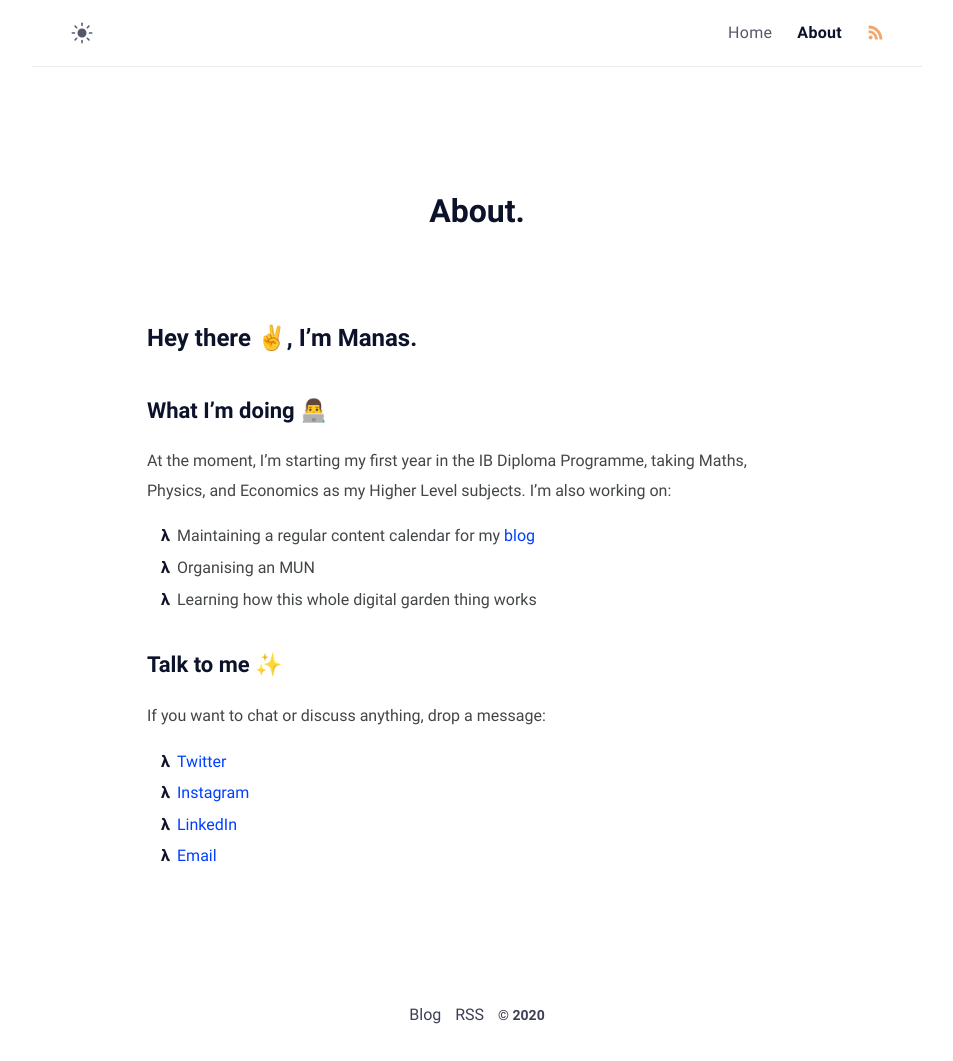
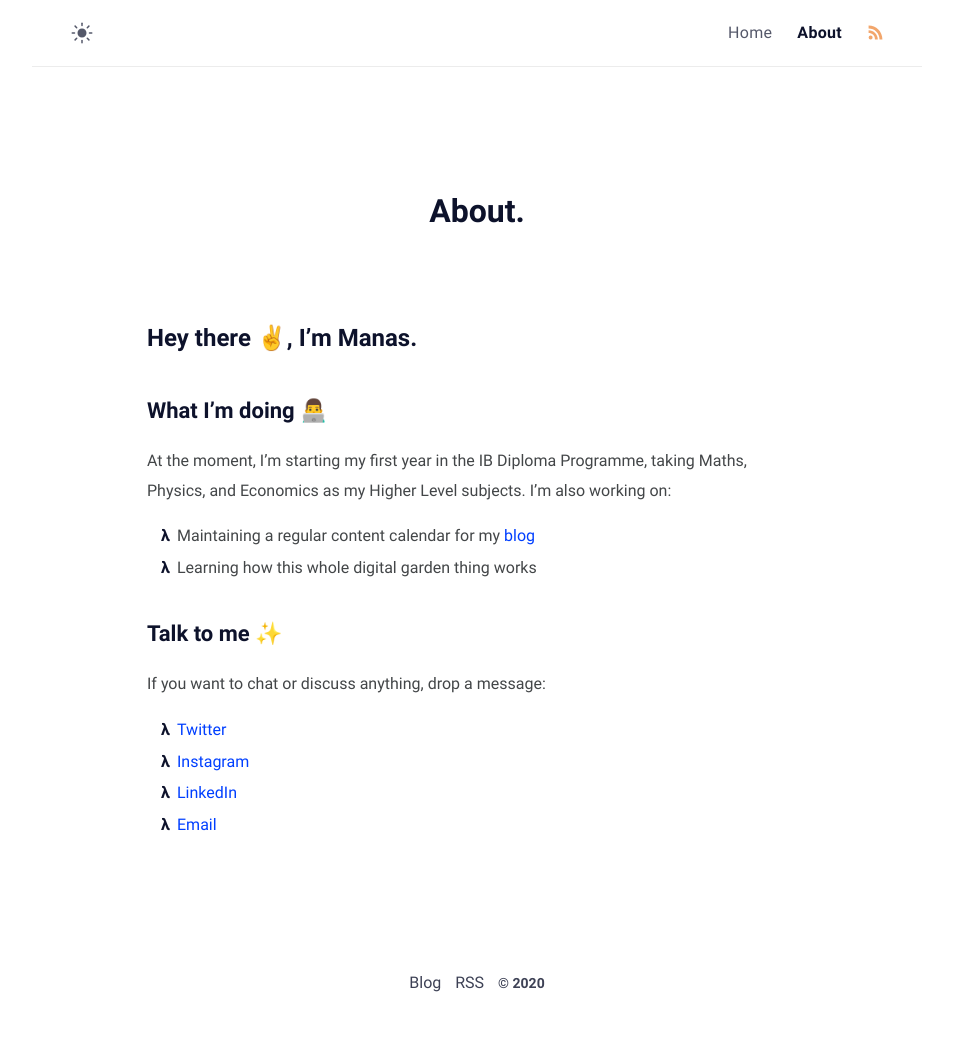
Before and after one commit to manassadasivuni/dg, a Jekyll site: the page built from about.md, in a window 1280 px wide. Shown: the whole page, without its empty margins (163-1116 px from the left). Built offline with Jekyll 4.4.1, drawn with Linux system fonts in a browser that asks for light colours; after the commit the page ends 1030 px from its top, so only the background shows below that.

Commit message:
Update about page

```diff
--- a/about.md
+++ b/about.md
@@ -12,7 +12,6 @@ comments: false
 At the moment, I'm starting my first year in the IB Diploma Programme, taking Maths, Physics, and Economics as my Higher Level subjects. I'm also working on:
 
 - Maintaining a regular content calendar for my [blog](https://manassadasivuni.com)
-- Organising an MUN
 - Learning how this whole digital garden thing works
 
 ## Talk to me ✨
```
Also changed, not shown: 1 other file.
